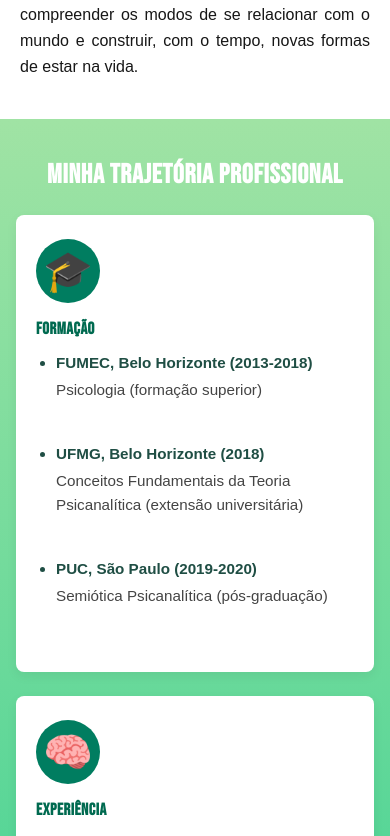
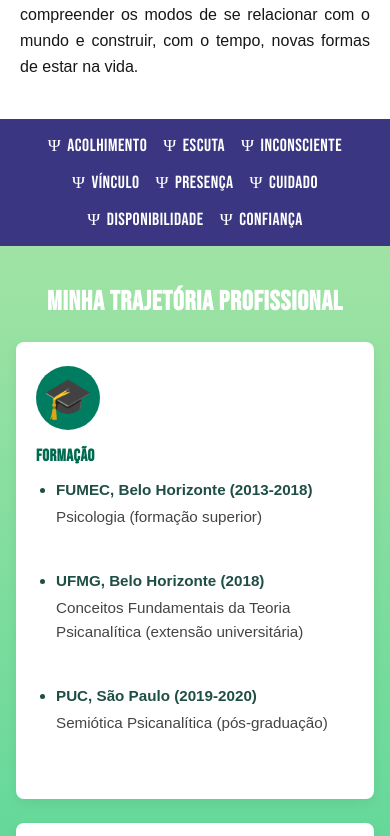
Before and after one commit to caiocastelhano/renatalagepsicologa, a Next.js app: page / in a window 390 px wide. Shown: the part 943-1779 px from the top of the page. Built offline with nearby package versions, Linux system fonts and the light colour scheme.

Commit message:
Altera cor do Footer, limpa código do About e adiciona barra de conceitos

```diff
--- /dev/null
+++ b/src/app/components/ConceptsBar.jsx
@@ -0,0 +1,26 @@
+import styles from "./ConceptsBar.module.css";
+
+export default function ConceptsBar() {
+  const concepts = [
+    "Acolhimento",
+    "Escuta",
+    "Inconsciente",
+    "Vínculo",
+    "Presença",
+    "Cuidado",
+    "Disponibilidade",
+    "Confiança",
+  ];
+
+  return (
+    <section className={styles.bar}>
+      <ul className={styles.list}>
+        {concepts.map((concept, index) => (
+          <li key={index}>
+            <span className={styles.symbol}>Ψ</span> {concept}
+          </li>
+        ))}
+      </ul>
+    </section>
+  );
+}
--- /dev/null
+++ b/src/app/components/ConceptsBar.module.css
@@ -0,0 +1,69 @@
+.bar {
+  background-color: #3a3682;
+  padding: 16px 0;
+  overflow-x: auto;
+  white-space: nowrap;
+}
+
+.list {
+  display: flex;
+  justify-content: center;
+  align-items: center;
+  gap: 32px;
+  margin: 0;
+  padding: 0 24px;
+  list-style: none;
+  flex-wrap: wrap;
+}
+
+.list li {
+  color: white;
+  font-family: var(--font-bebas), sans-serif;
+  letter-spacing: 0.5px;
+  text-transform: uppercase;
+  font-size: 1.5rem;
+  display: flex;
+  align-items: center;
+}
+
+.symbol {
+  font-size: 1.5rem;
+  margin-right: 10px;
+  color: white;
+  font-family: serif;
+}
+
+/* === TABLET (até 1024px) === */
+@media (max-width: 1024px) {
+  .list {
+    gap: 24px;
+    padding: 0 16px;
+  }
+
+  .list li {
+    font-size: 1.3rem;
+  }
+
+  .symbol {
+    font-size: 1.3rem;
+    margin-right: 8px;
+  }
+}
+
+/* === MOBILE (até 768px) === */
+@media (max-width: 768px) {
+  .list {
+    gap: 16px;
+    padding: 0 12px;
+    justify-content: center;
+  }
+
+  .list li {
+    font-size: 1.1rem;
+  }
+
+  .symbol {
+    font-size: 1.1rem;
+    margin-right: 6px;
+  }
+}
--- a/src/app/components/Footer.module.css
+++ b/src/app/components/Footer.module.css
@@ -1,13 +1,13 @@
 .footer {
-  background-color: #00c688;
+  background-color: #3a3682;
   padding: 20px;
   text-align: center;
-  color: #1f4e44;
+  color: white;
   font-family: 'Geist', sans-serif;
 }
 
 .link {
-  color: #1f4e44;
+  color: white;
   text-decoration: underline;
   font-weight: 500;
 }
--- a/src/app/page.js
+++ b/src/app/page.js
@@ -3,6 +3,8 @@ import About from "./components/About";
 import ProfessionalPath from "./components/ProfessionalPath";
 import Contact from "./components/Contact";
 import Footer from "./components/Footer";
+import ConceptsBar from "./components/ConceptsBar";
+
 import styles from "./page.module.css";
 
 export default function HomePage() {
@@ -10,6 +12,7 @@ export default function HomePage() {
     <>
       <Header />
       <About />
+      <ConceptsBar />
       <ProfessionalPath />
       <Contact />
       <Footer />
```
Also changed, not shown: src/app/components/About.jsx (+0 -12 lines).
